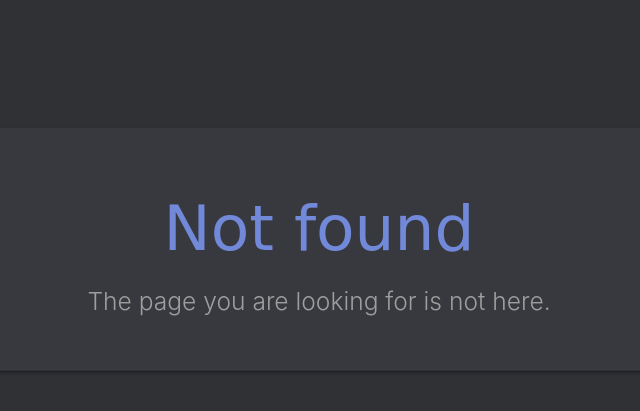
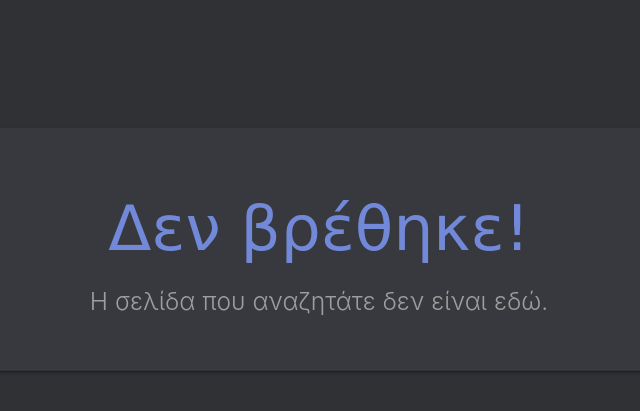
Before and after one commit to kostaspapoutsisweb/logview, a Python web app: template templates/not_found.html in a window 1280 px wide. Shown: the part 147-558 px from the top of the page, without its empty margins (321-961 px from the left). Run offline with Jinja, Linux system fonts and the light colour scheme; the template is opened without the code that fills it, so the values that code supplies are empty; some libraries are stand-ins or nearby versions; some web fonts are replaced.

Commit message:
Update not_found.html

```diff
--- a/templates/not_found.html
+++ b/templates/not_found.html
@@ -5,8 +5,8 @@
 
 <div class="vertical-align-middle center container">
     <div class="card-panel hoverable" id='main-card'>
-        <h1 class="animated jackInTheBox header" id='dashbots'>Not found</h1>
-        <h5 class="header col s12 light grey-text">The page you are looking for is not here.</h5>
+        <h1 class="animated jackInTheBox header" id='dashbots'>Δεν βρέθηκε!</h1>
+        <h5 class="header col s12 light grey-text">Η σελίδα που αναζητάτε δεν είναι εδώ.</h5>
         <br>
     </div>
 </div>
```
